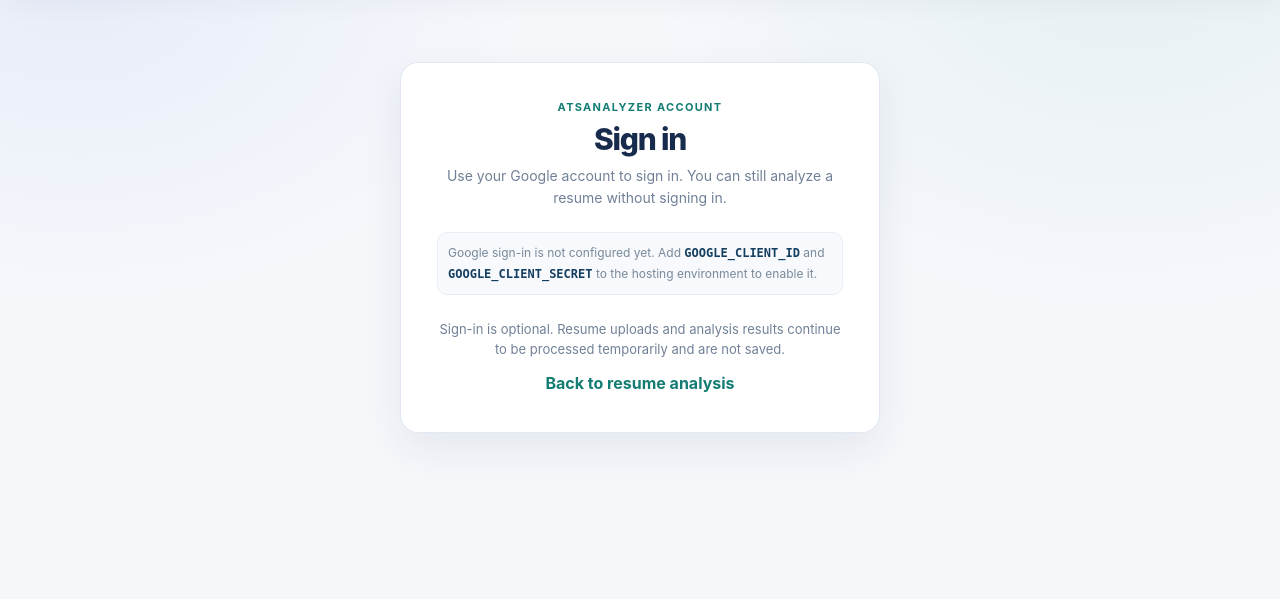
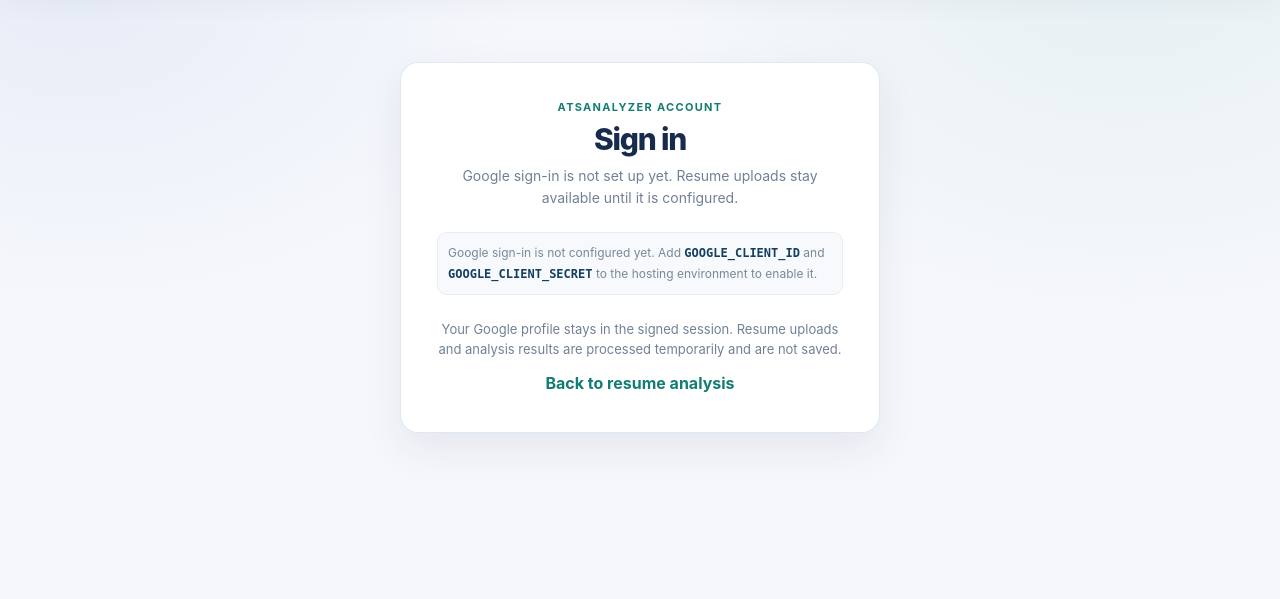
Before and after one commit to adarsh5060ti/ATS-Resume-Analyzer-DBMS, a Flask app: page /login in a window 1280 px wide. Shown: the part 76-675 px from the top of the page. Run offline with Flask 3, Linux system fonts and the light colour scheme; some libraries are stand-ins or nearby versions.

Commit message:
Clarify sign-in requirement on login page

```diff
--- a/templates/auth.html
+++ b/templates/auth.html
@@ -4,7 +4,11 @@
 <section class="auth-card google-auth-card">
   <p class="eyebrow">ATSANALYZER ACCOUNT</p>
   <h1>Sign in</h1>
-  <p class="muted">Use your Google account to sign in. You can still analyze a resume without signing in.</p>
+  {% if google_oauth_configured %}
+  <p class="muted">Sign in with Google before uploading and analyzing a resume.</p>
+  {% else %}
+  <p class="muted">Google sign-in is not set up yet. Resume uploads stay available until it is configured.</p>
+  {% endif %}
   {% if google_oauth_configured %}
   <a class="button google-button" href="{{ url_for('google_login') }}" aria-label="Continue with Google">
     <svg aria-hidden="true" viewBox="0 0 48 48" width="20" height="20"><path fill="#4285F4" d="M43.6 24.5c0-1.4-.1-2.8-.4-4.1H24v7.8h11a9.4 9.4 0 0 1-4.1 6.2v5.1h6.6c3.9-3.6 6.1-8.8 6.1-15Z"/><path fill="#34A853" d="M24 44c5.5 0 10.1-1.8 13.5-4.9l-6.6-5.1c-1.8 1.2-4.1 2-6.9 2-5.3 0-9.8-3.6-11.4-8.4H5.8v5.3A20 20 0 0 0 24 44Z"/><path fill="#FBBC05" d="M12.6 27.6a12 12 0 0 1 0-7.2v-5.3H5.8a20 20 0 0 0 0 17.8l6.8-5.3Z"/><path fill="#EA4335" d="M24 12c3 0 5.7 1 7.8 3.1l5.8-5.8C34.1 6 29.5 4 24 4A20 20 0 0 0 5.8 15.1l6.8 5.3C14.2 15.6 18.7 12 24 12Z"/></svg>
@@ -13,7 +17,7 @@
   {% else %}
   <div class="hint oauth-setup-note">Google sign-in is not configured yet. Add <code>GOOGLE_CLIENT_ID</code> and <code>GOOGLE_CLIENT_SECRET</code> to the hosting environment to enable it.</div>
   {% endif %}
-  <p class="auth-privacy muted">Sign-in is optional. Resume uploads and analysis results continue to be processed temporarily and are not saved.</p>
+  <p class="auth-privacy muted">Your Google profile stays in the signed session. Resume uploads and analysis results are processed temporarily and are not saved.</p>
   <a class="auth-home-link" href="{{ url_for('home') }}">Back to resume analysis</a>
 </section>
 {% endblock %}
```
